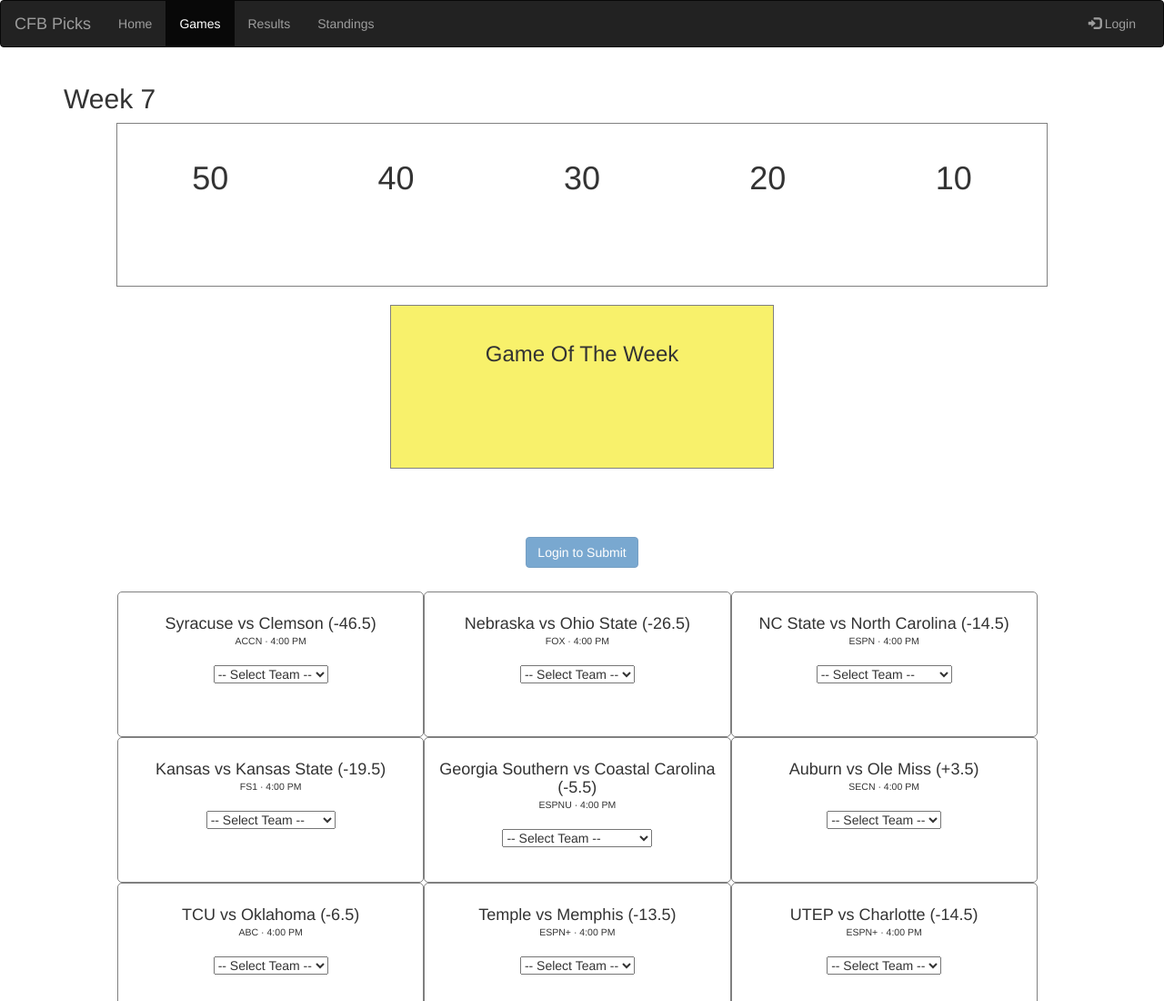
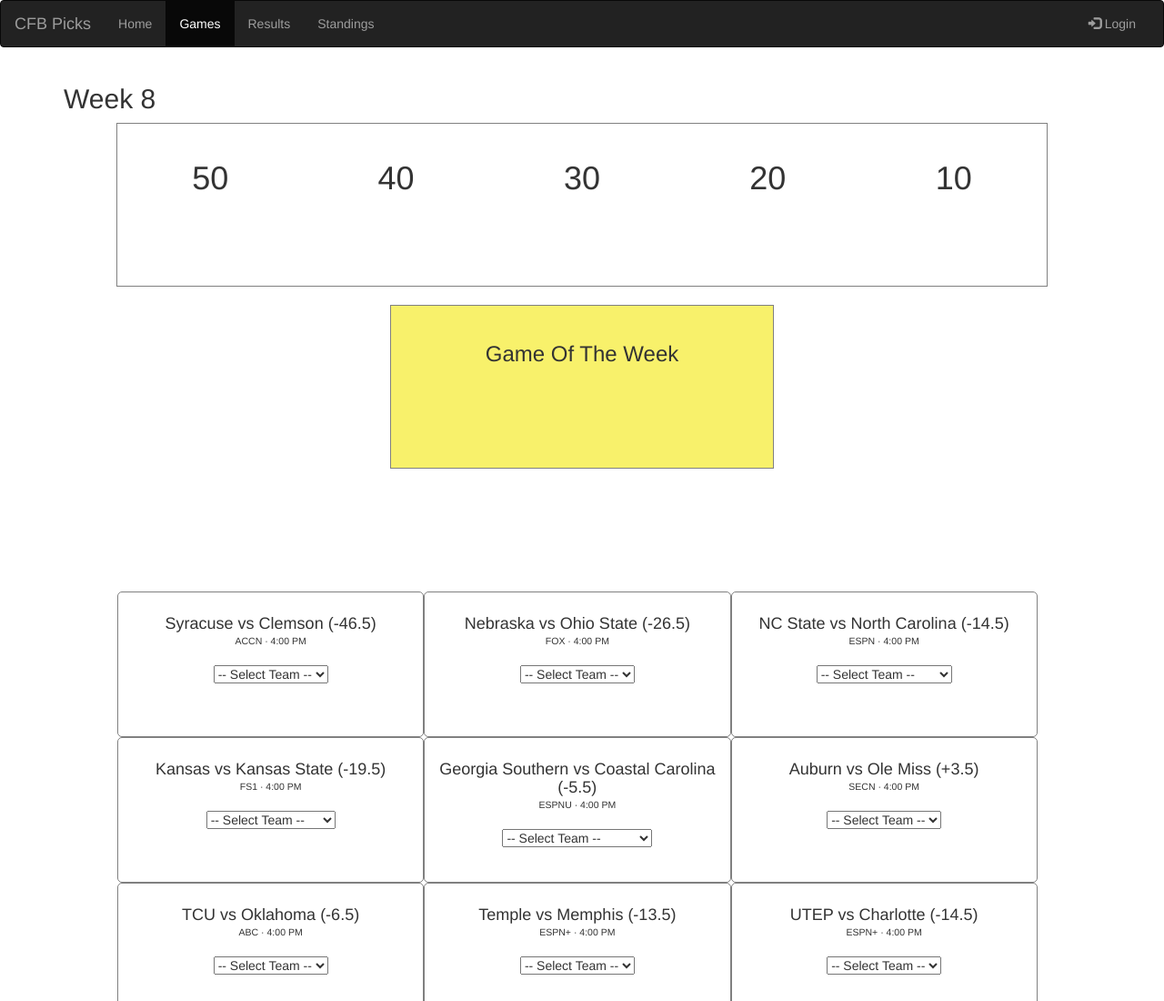
Before and after one commit to codyphillips5/cfbpicks, a plain HTML site: page picks.html in a window 1280 px wide. Shown: the top 1100 px of the page at 91% size. Drawn offline with nearby package versions, Linux system fonts and the light colour scheme; no server answers.

Commit message:
cromptus

```diff
--- a/picks.html
+++ b/picks.html
@@ -38,7 +38,7 @@
 </nav>
 
 <form action="" id="save_picks" class="form-inlin justify-content-center">
-<div class="container center_div"><h2>Week 7</h2></div>
+<div class="container center_div"><h2>Week 8</h2></div>
 <section class="picks">
 	<div class="selection">
 		<span class='header'><input type="text" id="50" class="form-control choice" class='choice' required><br><h1>50</h1></span>
@@ -79,7 +79,7 @@
 	<section class="pick_button">
 		<div>
 			<div id="saver"></div>
-			<button type="submit" disabled id="savePicks" class='btn btn-primary'>Picks Locked</button>
+			<!--<button type="submit" disabled id="savePicks" class='btn btn-primary'>Picks Open Thursday</button>-->
 		</div>
 	</section>
 </form>
```
